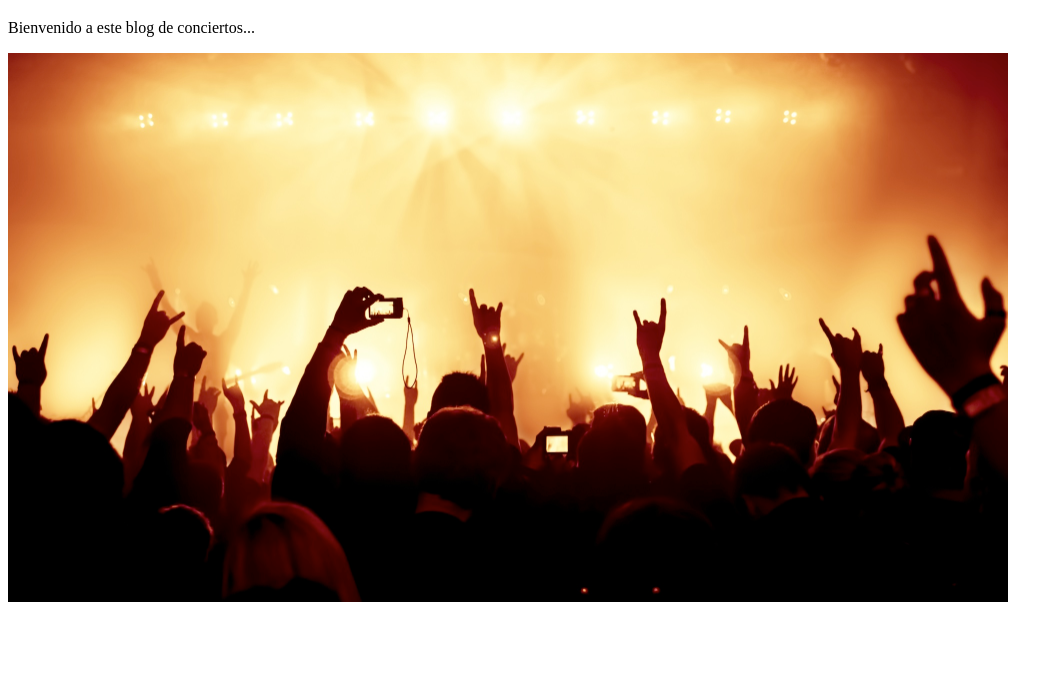
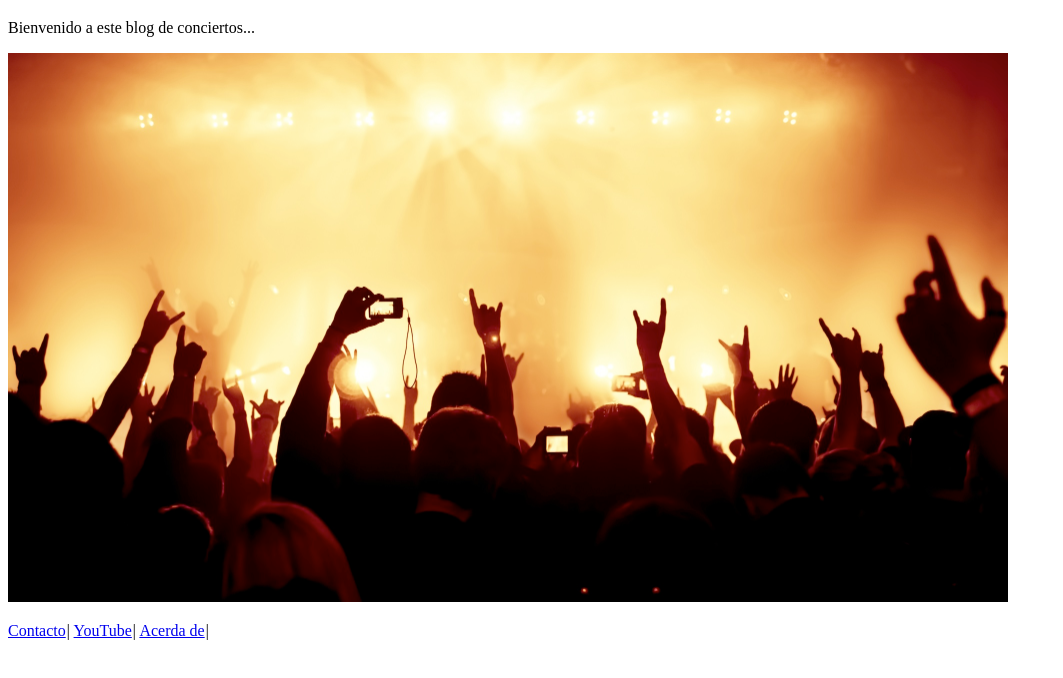
Before and after one commit to DeVi2791/Clases, a plain HTML site: page Ejercicios/Ej_EtiqEstructuras/index.html in a window 1280 px wide. Shown: the part 88-766 px from the top of the page, without its empty margins (0-1063 px from the left). Drawn offline with Linux system fonts and the light colour scheme.

Commit message:
Incorporacion de Enlaces a la estructura

```diff
--- a/Ejercicios/Ej_EtiqEstructuras/index.html
+++ b/Ejercicios/Ej_EtiqEstructuras/index.html
@@ -9,6 +9,11 @@
 	<body>
 		<h1><img src="images/concert_logo.png" alt="Logo" title="Banda"/>Tu concierto</h1>
 			<p>Bienvenido a este blog de conciertos...</p>
-				<img src="images/concert.jpg" alt="Imagen concert" title="Imagen concert" width="1000px"/>
+				<img src="images/concert.jpg" alt="Imagen concert" title="Imagen concert" width="1000px"/></br>
+			<p>
+				<a href="mailto:info@tuconcierto.com">Contacto</a><em>|</em>
+				<a href="https://www.youtube.com" target="_blank">YouTube</a><em>|</em>
+				<a href="html/acercade.html" target="_blank">Acerda de</a><em>|</em>
+			</p>
 	</body>
 </html>
```
